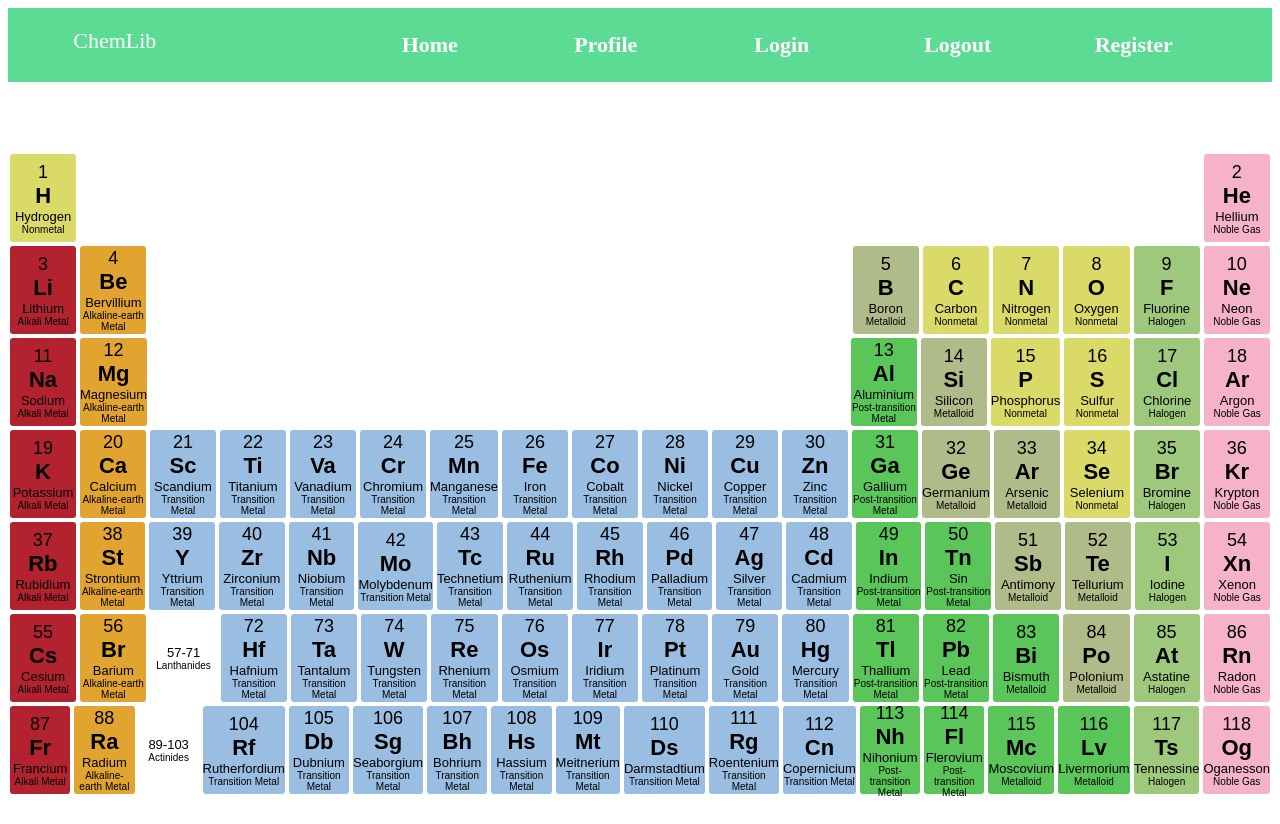
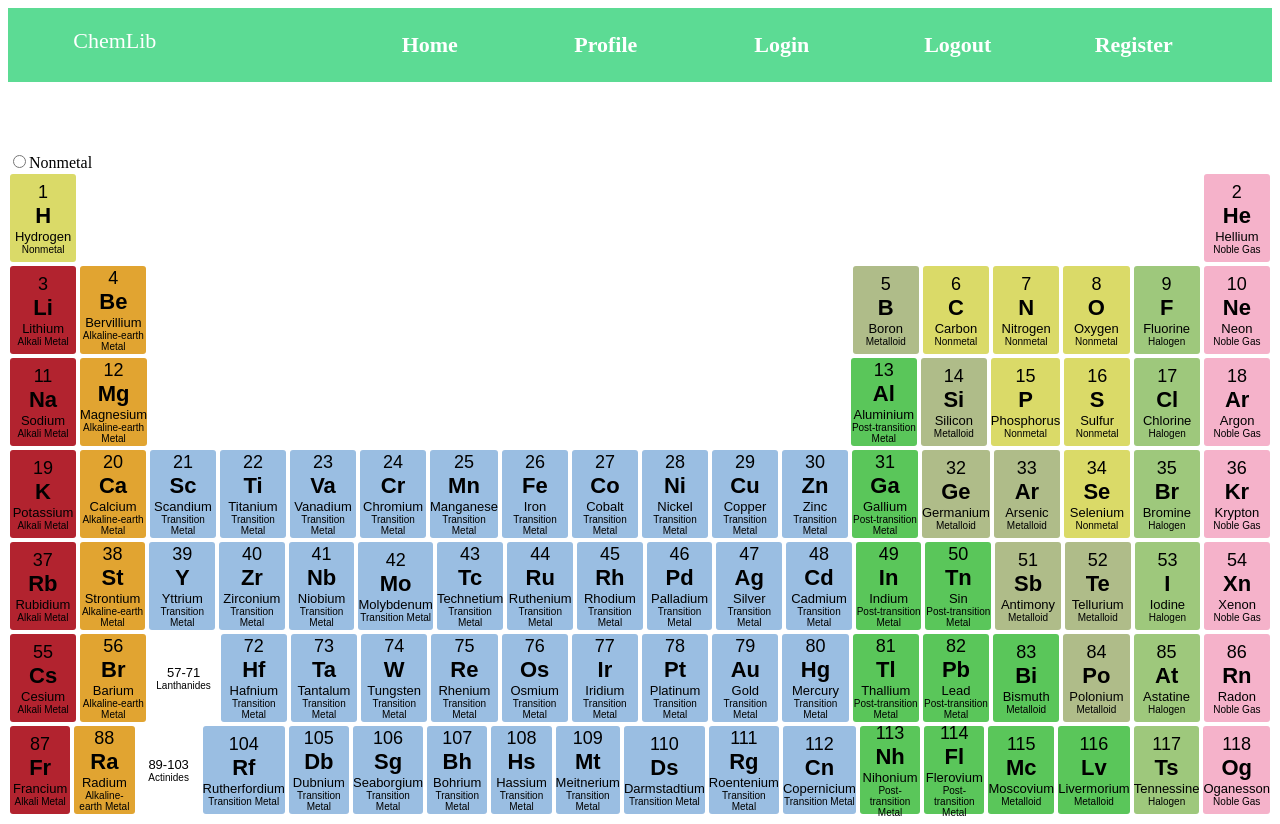
Before and after one commit to NixanV/ChemLibrary, a React (Create React App) app in the folder client/: page / in a window 1280 px wide. Built offline with nearby package versions, Linux system fonts and the light colour scheme.

Commit message:
added radio buttons for selecting

```diff
--- a/client/src/components/Home/Home.js
+++ b/client/src/components/Home/Home.js
@@ -1,10 +1,29 @@
 import style from './home.module.css'
+import { useState } from 'react';
 
 export const Home = () => {
+    const [typeOf, setTypeOf] = useState("");
+
+
     return (
+        <>
+
+            <div className={style['radioButtons']}>
+                <input
+                type="radio"
+                id="Nonmetal"
+                value="Nonmetal-Checked"
+                checked={typeOf==="Nonmetal-Checked"}
+                onChange={e=>setTypeOf(e.target.value)}
+                />
+                <label htmlFor="Nonmetal">Nonmetal</label>
+
+            </div>
+
+
             <section className={style["all-elements"]}>
                 <div className={style["row"]}>
-          <a className={style["Nonmetal"]} href="">
+                    <a className={typeOf==="Nonmetal-Checked" ? style["Nonmetal-Checked"] : style["Nonmetal"]} href="">
                         <p>1</p>
                         <p>H</p>
                         <p>Hydrogen</p>
@@ -33,6 +52,7 @@ export const Home = () => {
                         <p>Noble Gas</p>
                     </a>
                 </div>
+
                 <div className={style["row"]}>
                     <a className={style["AlkaliMetal"]} href="">
                         <p>3</p>
@@ -93,6 +113,7 @@ export const Home = () => {
                         <p>Noble Gas</p>
                     </a>
                 </div>
+
                 <div className={style["row"]}>
                     <a className={style["AlkaliMetal"]} href="">
                         <p>11</p>
@@ -153,6 +174,7 @@ export const Home = () => {
                         <p>Noble Gas</p>
                     </a>
                 </div>
+
                 <div className={style["row"]}>
                     <a className={style["AlkaliMetal"]} href="">
                         <p>19</p>
@@ -263,6 +285,7 @@ export const Home = () => {
                         <p>Noble Gas</p>
                     </a>
                 </div>
+
                 <div className={style["row"]}>
                     <a className={style["AlkaliMetal"]} href="">
                         <p>37</p>
@@ -373,6 +396,7 @@ export const Home = () => {
                         <p>Noble Gas</p>
                     </a>
                 </div>
+
                 <div className={style["row"]}>
                     <a className={style["AlkaliMetal"]} href="">
                         <p>55</p>
@@ -594,6 +618,7 @@ export const Home = () => {
                     </a>
                 </div>
             </section>
+        </>
 
     )
 }
--- a/client/src/components/Home/home.module.css
+++ b/client/src/components/Home/home.module.css
@@ -80,3 +80,7 @@ a>p:nth-child(1){
 .Noblegas{
     background-color: #f5b2ca;
 }
+
+.Nonmetal-Checked{
+    background-color: red;
+}
```
Lines whose indentation alone changed are shown as unchanged.
